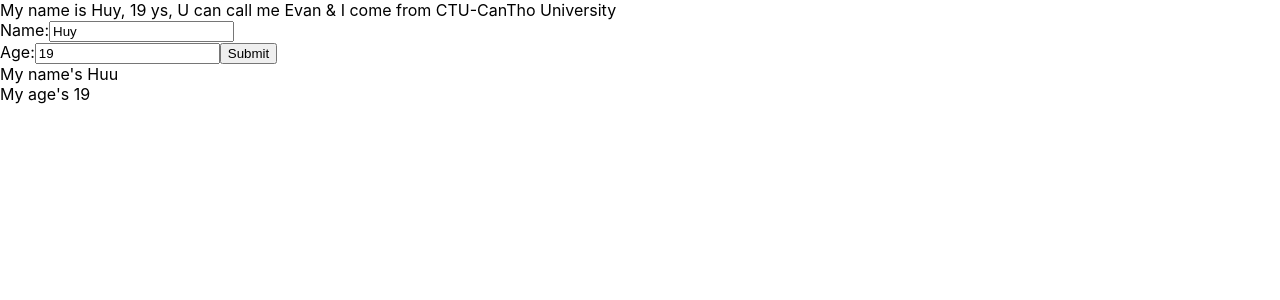
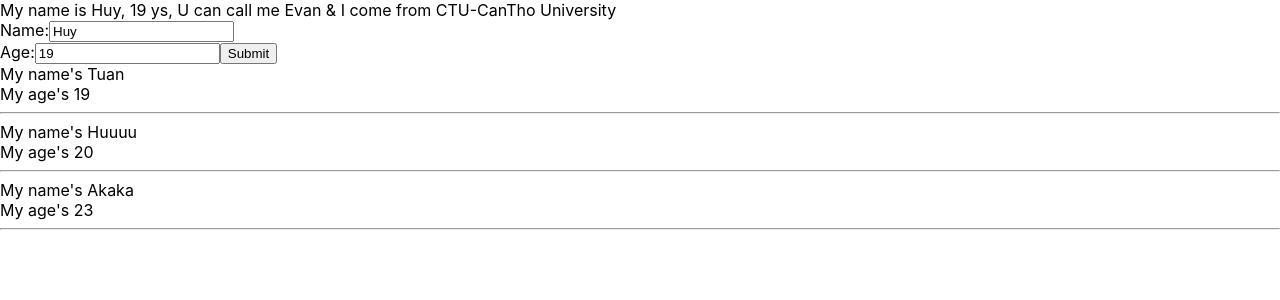
Before and after one commit to JoyNguyenIT/projectReactJS, a React (Create React App) app: page / in a window 1280 px wide. Shown: the top 300 px of the page. Built offline with nearby package versions, Linux system fonts and the light colour scheme.

Commit message:
outputtingList

```diff
--- a/src/component/DisplayInfor.js
+++ b/src/component/DisplayInfor.js
@@ -3,14 +3,30 @@
 class DisplayInfor extends React.Component {
     render() {
         //destructuring array/object
-        const { name, age } = this.props;
+        const { listUsers } = this.props;
 
         return (
             <div>
-                <div>
-                    My name's {name}
-                </div>
-                <div>My age's {age}</div>
+                {listUsers.map((user) => {
+                    return (
+                        <div key={user.id}>
+                            <div>My name's {user.name}</div>
+                            <div>My age's {user.age}</div>
+                            <hr />
+                        </div>
+                    )
+                })}
+                {// <div>
+                    //     <div>My name's {name}</div>
+                    //     <div>My age's {age}</div>
+                    //     <hr />
+                    //     <div>My name's {name}</div>
+                    //     <div>My age's {age}</div>
+                    //     <hr />
+                    //     <div>My name's {name}</div>
+                    //     <div>My age's {age}</div>
+                    // </div>
+                }
             </div>
         )
     }
--- a/src/component/MyComponent.js
+++ b/src/component/MyComponent.js
@@ -4,7 +4,13 @@
 
 
 class MyComponent extends React.Component {
-
+    state = {
+        listUsers: [
+            { id: 1, name: "Tuan", age: "19" },
+            { id: 2, name: "Huuuu", age: "20" },
+            { id: 3, name: "Akaka", age: "23" }
+        ]
+    }
 
 
     render() {
@@ -13,7 +19,7 @@
         return (
             <div>
                 <UserInf />
-                <DisplayInfor name={"Huu"} age={19} />
+                <DisplayInfor listUsers={this.state.listUsers} />
             </div>
         );
     }
```
